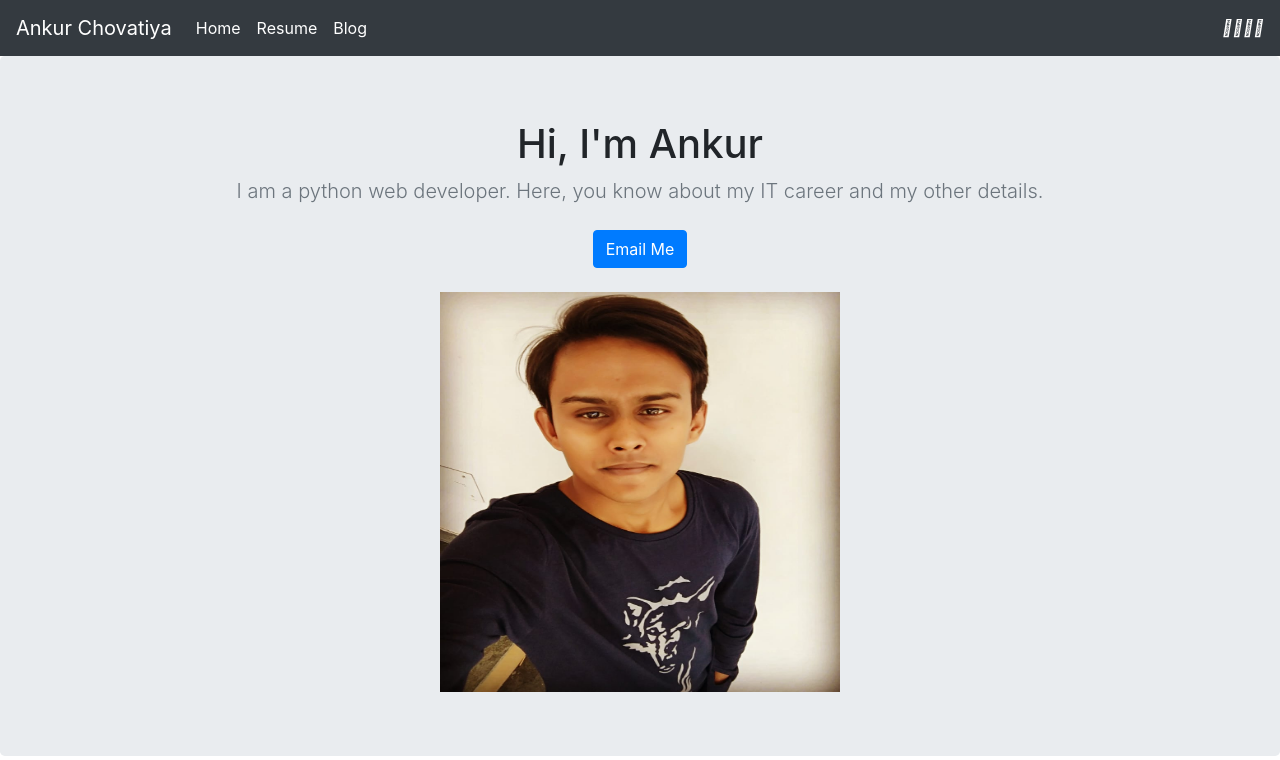
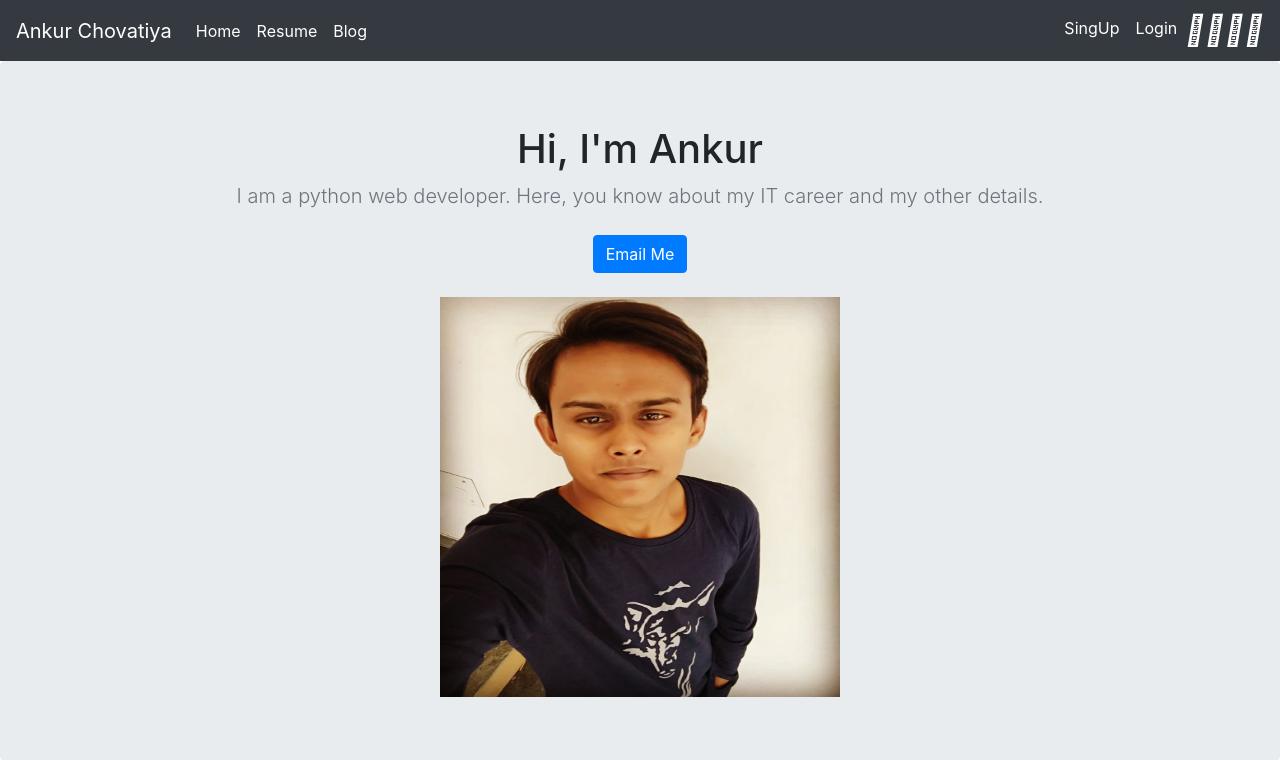
Before and after one commit to Anks1856/Django-myportfolio, a Django app: page / in a window 1280 px wide. Shown: the top 760 px of the page. Run offline with Django 3.2, Linux system fonts and the light colour scheme; data comes from the database, SQL or seed files in the repository; some libraries are stand-ins or nearby versions.

Commit message:
login & SingUp

```diff
--- a/myportfolio/myportfolio/settings.py
+++ b/myportfolio/myportfolio/settings.py
@@ -32,6 +32,7 @@ ALLOWED_HOSTS = []
 
 INSTALLED_APPS = [
     'blog.apps.BlogConfig',
+    'account.apps.AccountConfig',
     'myprofile.apps.MyprofileConfig',
     'django.contrib.admin',
     'django.contrib.auth',
--- a/myportfolio/myportfolio/urls.py
+++ b/myportfolio/myportfolio/urls.py
@@ -24,5 +24,7 @@ from django.conf.urls.static import static
 urlpatterns = [
     path('admin/', admin.site.urls),
     path('',include('myprofile.urls')),
-    path('',include('blog.urls'))
+    path('',include('blog.urls')),
+    path('',include('account.urls')),
+
 ] + static(settings.MEDIA_URL,document_root=settings.MEDIA_ROOT)
--- a/myportfolio/myprofile/templates/myprofile/home.html
+++ b/myportfolio/myprofile/templates/myprofile/home.html
@@ -1,6 +1,7 @@
 <!doctype html>
 <html lang="en">
 {% load staticfiles %}
+{% csrf_token %}
   <head>
     <!-- Required meta tags -->
     <meta charset="utf-8">
@@ -40,11 +41,15 @@
 
     <style>
     .fab{
-    color:white;
-    text-size:20px;
+    color:#fff;
+    font-size:30px;
+    size:9x;
+
+
     }
     .fas{
     color:white;
+    font-size:30px;
     }
       .bd-placeholder-img {
         font-size: 1.125rem;
@@ -83,8 +88,24 @@
         <a class="nav-link" href="{% url 'allblogs' %}">Blog</a>
       </li>
 
+
     </ul>
       <ul class="navbar-nav ml-auto">
+          {% if user.is_authenticated %}
+          <form method="post">
+          <li class="nav-item active">
+        <a class="nav-link" href="{% url 'logout' %}">Logout</a>
+          </li></form>
+          {% else %}
+
+          <li class="nav-item active">
+        <a class="nav-link" href="{% url 'singup' %}">SingUp</a>
+      </li>
+         <li class="nav-item active">
+        <a class="nav-link" href="{% url 'login' %}">Login</a>
+      </li>
+          {% endif %}
+
           <li><i class="fab fa-instagram"></i></li>
           <li><i class="fab fa-linkedin"></i></li>
           <li><i class="fab fa-github-square"></i></li>
```
